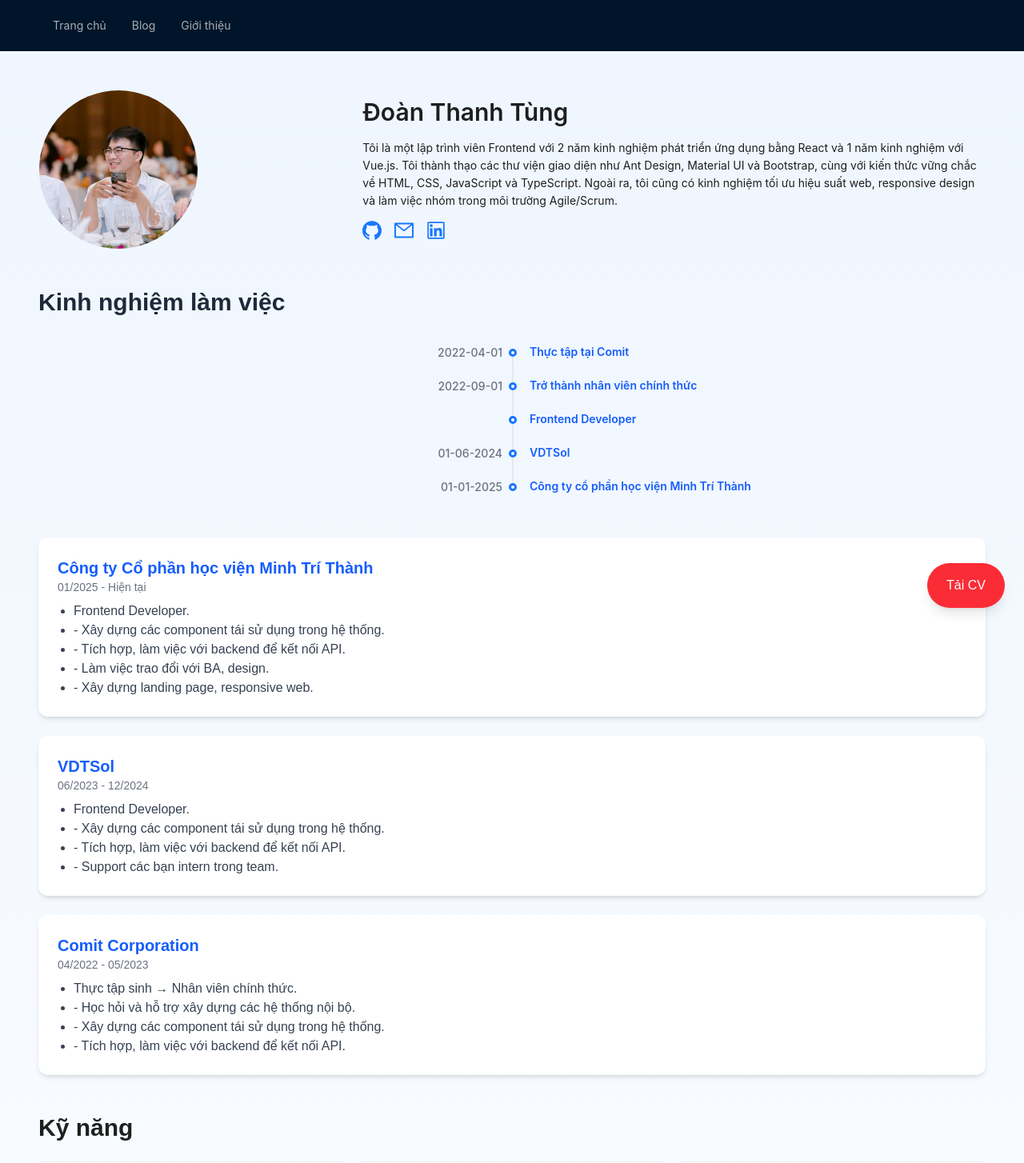
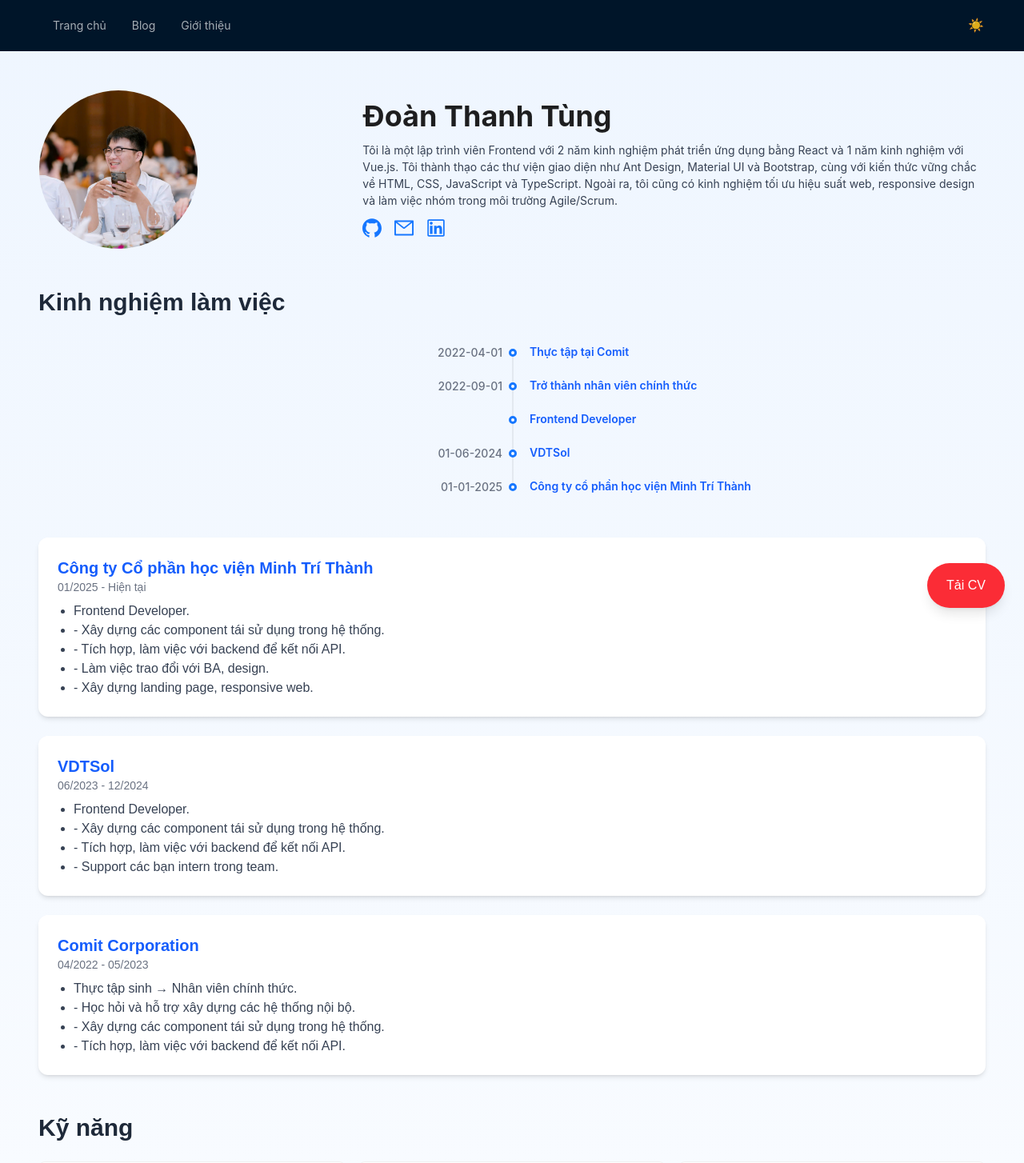
Before and after one commit to tungpro249/my-project, a Next.js app: page /portfolio in a window 1280 px wide. Shown: the top 1454 px of the page at 80% size. Built offline with nearby package versions, Linux system fonts and the light colour scheme; what @ant-design/nextjs-registry would draw is missing.

Commit message:
dark mode

```diff
--- a/src/app/(main)/portfolio/page.tsx
+++ b/src/app/(main)/portfolio/page.tsx
@@ -17,7 +17,7 @@ import AOS from "aos";
 import "aos/dist/aos.css";
 
 const { Content } = Layout;
-const { Title, Paragraph, Link } = Typography;
+const { Link } = Typography;
 
 const skills = [
   { name: "React", icon: <FaReact /> },
@@ -38,7 +38,7 @@ export default function Portfolio() {
   }, []);
 
   return (
-    <div className="bg-gradient-to-b from-blue-50 to-white min-h-screen">
+    <div className="bg-gradient-to-b from-blue-50 to-white dark:from-gray-900 dark:to-gray-800 min-h-screen text-gray-900 dark:text-gray-100">
       <a
         href="/assets/Doan-Thanh-Tung-cv.pdf"
         download
@@ -59,10 +59,10 @@ export default function Portfolio() {
             {/* <div className="absolute w-[207px] ml-[10px] inset-0 rounded-full border-5 border-blue-300 opacity-0 group-hover:opacity-100 animate-pulse transition duration-300"></div> */}
           </Col>
           <Col xs={24} md={16}>
-            <Title level={2} data-aos="fade-right" className="text-blue-700">
+            <h2 data-aos="fade-right" className="dark:text-blue-400 text-4xl font-bold mb-3">
               Đoàn Thanh Tùng
-            </Title>
-            <Paragraph data-aos="fade-right" data-aos-delay="200">
+            </h2>
+            <p data-aos="fade-right" data-aos-delay="200"  className="text-gray-700 dark:text-gray-300 mb-3">
               Tôi là một lập trình viên Frontend với 2 năm kinh nghiệm phát
               triển ứng dụng bằng React và 1 năm kinh nghiệm với Vue.js. Tôi
               thành thạo các thư viện giao diện như Ant Design, Material UI và
@@ -70,7 +70,7 @@ export default function Portfolio() {
               và TypeScript. Ngoài ra, tôi cũng có kinh nghiệm tối ưu hiệu suất
               web, responsive design và làm việc nhóm trong môi trường
               Agile/Scrum.
-            </Paragraph>
+            </p>
             <Space size="middle" data-aos="fade-right" data-aos-delay="300">
               <Link href="https://github.com/tungpro249" target="_blank">
                 <GithubOutlined className="text-2xl hover:text-blue-500 transition duration-300" />
@@ -90,7 +90,7 @@ export default function Portfolio() {
 
         <div className="mt-12">
           <h2
-            className="text-3xl font-bold mb-6 text-gray-800"
+            className="text-3xl font-bold mb-6 text-gray-800 dark:text-gray-100"
             data-aos="fade-up"
           >
             Kinh nghiệm làm việc
@@ -101,53 +101,53 @@ export default function Portfolio() {
               items={[
                 {
                   label: (
-                    <span className="text-gray-500 font-medium">
+                    <span className="text-gray-500 dark:text-gray-400 font-medium">
                       2022-04-01
                     </span>
                   ),
                   children: (
-                    <p className="text-blue-600 font-semibold">
+                    <p className="text-blue-600 font-semibold dark:text-blue-400">
                       Thực tập tại Comit
                     </p>
                   ),
                 },
                 {
                   label: (
-                    <span className="text-gray-500 font-medium">
+                    <span className="text-gray-500 dark:text-gray-400 font-medium">
                       2022-09-01
                     </span>
                   ),
                   children: (
-                    <p className="text-blue-600 font-semibold">
+                    <p className="text-blue-600 font-semibold dark:text-blue-400">
                       Trở thành nhân viên chính thức
                     </p>
                   ),
                 },
                 {
                   children: (
-                    <p className="text-blue-600 font-semibold">
+                    <p className="text-blue-600 font-semibold dark:text-blue-400">
                       Frontend Developer
                     </p>
                   ),
                 },
                 {
                   label: (
-                    <span className="text-gray-500 font-medium">
+                    <span className="text-gray-500 dark:text-gray-400 font-medium">
                       01-06-2024
                     </span>
                   ),
                   children: (
-                    <p className="text-blue-600 font-semibold">VDTSol</p>
+                    <p className="text-blue-600 font-semibold dark:text-blue-400">VDTSol</p>
                   ),
                 },
                 {
                   label: (
-                    <span className="text-gray-500 font-medium">
+                    <span className="text-gray-500 dark:text-gray-400 font-medium">
                       01-01-2025
                     </span>
                   ),
                   children: (
-                    <p className="text-blue-600 font-semibold">
+                    <p className="text-blue-600 font-semibold dark:text-blue-400">
                       Công ty cổ phần học viện Minh Trí Thành
                     </p>
                   ),
@@ -212,14 +212,14 @@ export default function Portfolio() {
         </div>
 
         <div className="mt-12">
-          <h2 className="text-3xl font-semibold mb-6" data-aos="fade-up">
+          <h2 className="text-3xl font-bold mb-6 text-gray-800 dark:text-gray-100" data-aos="fade-up">
             Kỹ năng
           </h2>
           <Row gutter={[16, 16]}>
             {skills.map((skill, index) => (
               <Col xs={12} md={8} key={skill.name}>
                 <Card
-                  className="hover:scale-105 hover:shadow-lg transition duration-300"
+                  className="hover:scale-105 hover:shadow-lg transition duration-300 bg-white dark:bg-gray-800 dark:text-gray-100"
                   data-aos="zoom-in"
                   data-aos-delay={100 + index * 100}
                 >
@@ -234,7 +234,7 @@ export default function Portfolio() {
         </div>
 
         <div className="mt-12">
-          <h2 className="text-3xl font-semibold mb-6" data-aos="fade-up">
+          <h2 className="text-3xl font-bold mb-6 text-gray-800 dark:text-gray-100" data-aos="fade-up">
             Dự án
           </h2>
           <Row gutter={[16, 16]} className="p-4">
@@ -289,7 +289,7 @@ export default function Portfolio() {
 
         <div className="mt-12">
           <h2
-            className="text-3xl font-bold text-gray-800 mb-6"
+            className="text-3xl font-bold mb-6 text-gray-800 dark:text-gray-100"
             data-aos="fade-up"
           >
             Học vấn
--- a/src/app/components/layouts/Header.tsx
+++ b/src/app/components/layouts/Header.tsx
@@ -4,6 +4,7 @@ import { Layout, Menu } from "antd";
 import { useRouter, usePathname } from "next/navigation";
 import { useLoadingStore } from "@/app/stores/useLoadingStore";
 import { items } from "@/app/screen";
+import ToggleDarkmode from "../ui/ToggleDarkmode";
 
 const { Header } = Layout;
 
@@ -64,6 +65,7 @@ export function HeaderPage() {
           onClick={handleMenuClick}
           style={{ flex: 1, minWidth: 0 }}
         />
+        <ToggleDarkmode />
       </Header>
       {/* <Content style={{ padding: "0 48px" }}>
         <Breadcrumb style={{ margin: "16px 0" }}>
--- /dev/null
+++ b/src/app/components/ui/ToggleDarkmode.tsx
@@ -0,0 +1,22 @@
+"use client";
+
+import { useTheme } from "next-themes";
+import { useEffect, useState } from "react";
+
+export default function ThemeToggle() {
+  const { theme, setTheme } = useTheme();
+  const [mounted, setMounted] = useState(false);
+
+  useEffect(() => setMounted(true), []);
+
+  if (!mounted) return null;
+
+  return (
+    <button
+      onClick={() => setTheme(theme === "dark" ? "light" : "dark")}
+      className=" rounded-lg"
+    >
+      {theme === "dark" ? "🌙" : "☀️"}
+    </button>
+  );
+}
--- a/src/app/globals.css
+++ b/src/app/globals.css
@@ -1,4 +1,5 @@
 @import "tailwindcss";
+@custom-variant dark (&:where([data-theme=dark], [data-theme=dark] *));
 
 :root {
   --background: #ffffff;
--- a/src/app/layout.tsx
+++ b/src/app/layout.tsx
@@ -30,7 +30,7 @@ export default function RootLayout({
       <body
         className={`${geistSans.variable} ${geistMono.variable} antialiased`}
       >
-        <ThemeProvider attribute="class">
+        <ThemeProvider attribute="data-theme">
           <AntdRegistry>
             <GlobalLoading />
             {children}
```
Also changed, not shown: src/app/(admin)/admin/dashboard/page.tsx (renamed from src/app/(admin)/admin/page.tsx).
